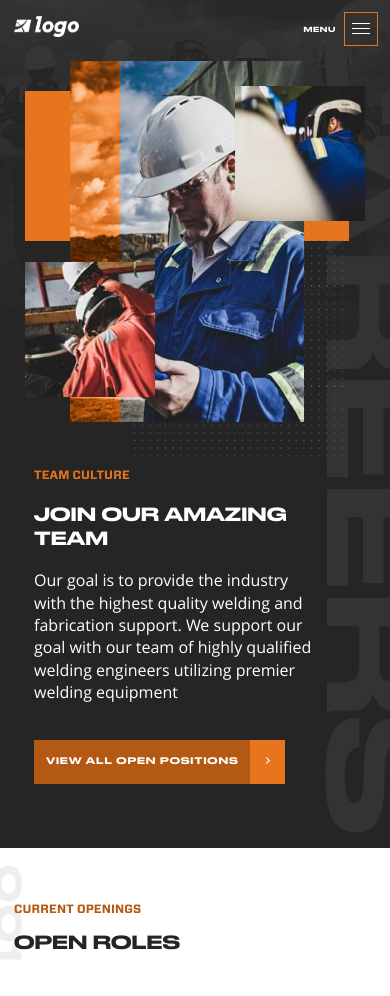
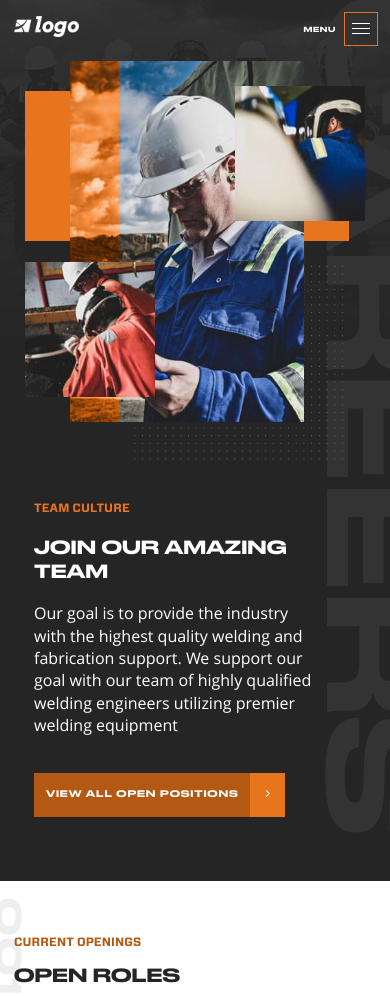
Before and after one commit to jahidHn/dev-test, a PHP site: page / in a window 390 px wide. Shown: the top 996 px of the page. Run offline with PHP 8.4, Linux system fonts and the light colour scheme.

Commit message:
fixing hero on mobile

```diff
--- a/src/scss/template-parts/_hero.scss
+++ b/src/scss/template-parts/_hero.scss
@@ -127,7 +127,7 @@
 	&__media {
 		position: relative;
 		z-index: 3;
-		margin-bottom: rem-calc(47);
+		margin-bottom: rem-calc(80);
 
 		@include media('>phone-small') {
 			width: 49.6%;
@@ -172,11 +172,16 @@
 			}
 
 			&::before {
-				bottom: 0;
-				right: 0;
+
 				width: 90%;
-				height: 70%;
-				transform: translate( rem-calc(40), rem-calc(40));
+				height: rem-calc(200);
+				bottom: rem-calc(-40);
+				right: rem-calc(-40);
+				@include media('>phone-small') {
+					left: rem-calc(-40);
+					right: auto;
+
+				}
 			}
 		}
 	}
```
Also changed, not shown: dist/css/index.css, 1 other file.
